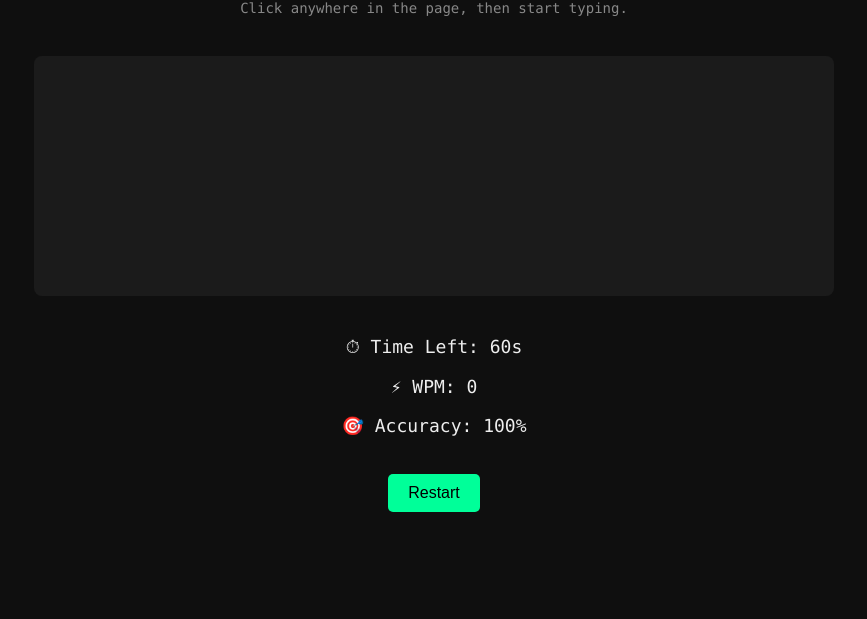
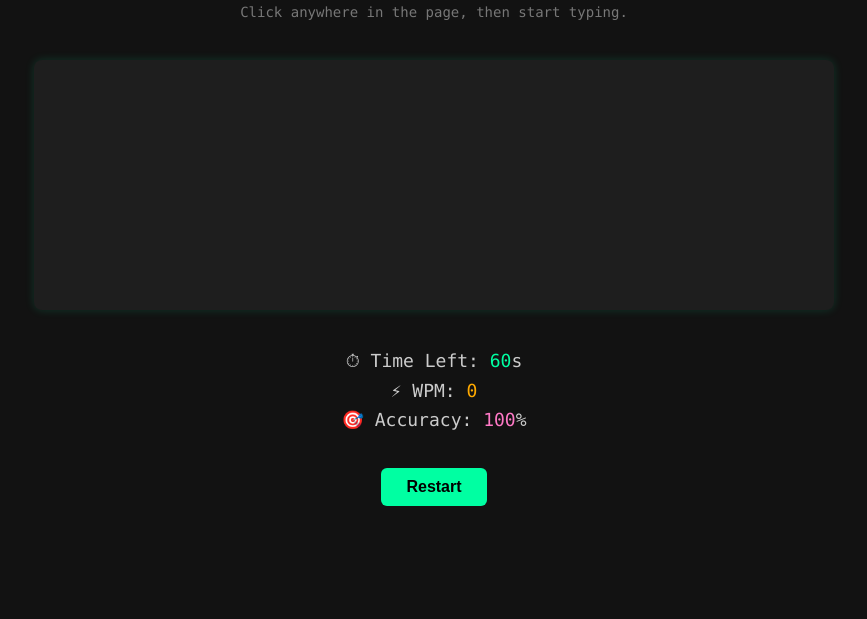
Before and after one commit to elijah948534790857/elijahtype, a plain HTML site: page index.html in a window 1280 px wide. Shown: the part 181-800 px from the top of the page, without its empty margins (206-1073 px from the left). Drawn offline with Linux system fonts and the light colour scheme.

Commit message:
Update style.css

```diff
--- a/style.css
+++ b/style.css
@@ -1,7 +1,8 @@
+/* General layout */
 body {
-  background-color: #0f0f0f;
-  color: #eee;
-  font-family: 'Consolas', monospace;
+  background-color: #121212;
+  color: #e0e0e0;
+  font-family: 'Consolas', 'Courier New', monospace;
   text-align: center;
   margin: 0;
   padding: 0;
@@ -13,40 +14,49 @@ body {
   padding: 20px;
 }
 
+/* Title + instructions */
 h1 {
-  color: #00ff99;
-  letter-spacing: 1px;
+  color: #00ffa2;
+  font-size: 2.4rem;
+  font-weight: 700;
+  margin-bottom: 10px;
 }
 
 .hint {
-  color: #888;
+  color: #777;
   font-size: 14px;
 }
 
+/* Word display area */
 #word-container {
+  background-color: #1e1e1e;
+  color: #e0e0e0;
   font-size: 24px;
   line-height: 1.8em;
   margin: 40px auto;
   text-align: left;
-  background: #1b1b1b;
-  padding: 20px;
+  padding: 25px;
   border-radius: 8px;
   height: 200px;
   overflow-y: auto;
   user-select: none;
+  box-shadow: 0 0 10px rgba(0, 255, 170, 0.15);
 }
 
+/* Words and letters */
 .word {
   margin-right: 10px;
   display: inline-block;
+  transition: background 0.2s ease;
 }
 
 .word.current {
-  text-decoration: underline;
+  text-decoration: underline 2px solid #00ffa2;
+  text-underline-offset: 4px;
 }
 
 .letter.correct-letter {
-  color: #00ff99;
+  color: #00ffa2;
 }
 
 .letter.wrong-letter {
@@ -54,36 +64,22 @@ h1 {
 }
 
 .word.correct {
-  background: rgba(0, 255, 153, 0.15);
+  background: rgba(0, 255, 170, 0.1);
+  border-radius: 3px;
 }
 
 .word.incorrect {
-  background: rgba(255, 77, 77, 0.15);
+  background: rgba(255, 77, 77, 0.1);
+  border-radius: 3px;
 }
 
-.stats {
-  margin-top: 30px;
-  font-size: 18px;
-}
-
-#restart {
-  margin-top: 20px;
-  background: #00ff99;
-  color: #000;
-  font-size: 16px;
-  padding: 10px 20px;
-  border: none;
-  border-radius: 5px;
-  cursor: pointer;
-}
-#restart:hover {
-  background: #00ffaa;
-}
+/* Blinking caret */
 .caret {
   display: inline-block;
   width: 2px;
-  height: 1em;
-  background: #00ff99;
+  height: 1.2em;
+  background: #00ffa2;
+  margin-left: 0px;
   vertical-align: bottom;
   animation: blink 1s step-start infinite;
 }
@@ -93,3 +89,56 @@ h1 {
     opacity: 0;
   }
 }
+
+/* Stats display */
+.stats {
+  margin-top: 30px;
+  font-size: 18px;
+  color: #ccc;
+}
+
+.stats p {
+  margin: 8px 0;
+}
+
+#time {
+  color: #00ffa2;
+}
+#wpm {
+  color: #ffaa00;
+}
+#accuracy {
+  color: #ff79c6;
+}
+
+/* Restart button */
+#restart {
+  margin-top: 30px;
+  background: #00ffa2;
+  color: #000;
+  font-size: 16px;
+  padding: 10px 25px;
+  border: none;
+  border-radius: 6px;
+  cursor: pointer;
+  font-weight: 600;
+  transition: background 0.3s ease;
+}
+
+#restart:hover {
+  background: #00ffbb;
+}
+
+/* Scrollbar styling for the typing area */
+#word-container::-webkit-scrollbar {
+  width: 8px;
+}
+
+#word-container::-webkit-scrollbar-thumb {
+  background: #00ffa2;
+  border-radius: 10px;
+}
+
+#word-container::-webkit-scrollbar-track {
+  background: #181818;
+}
```
